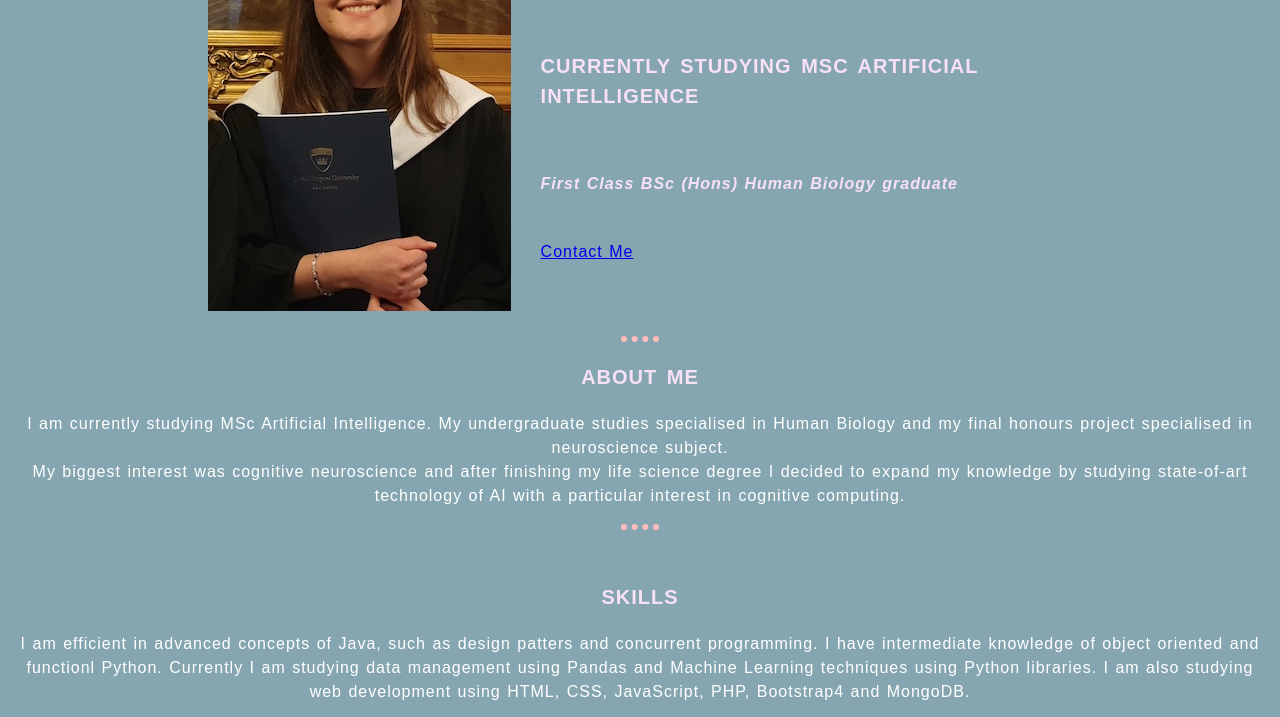
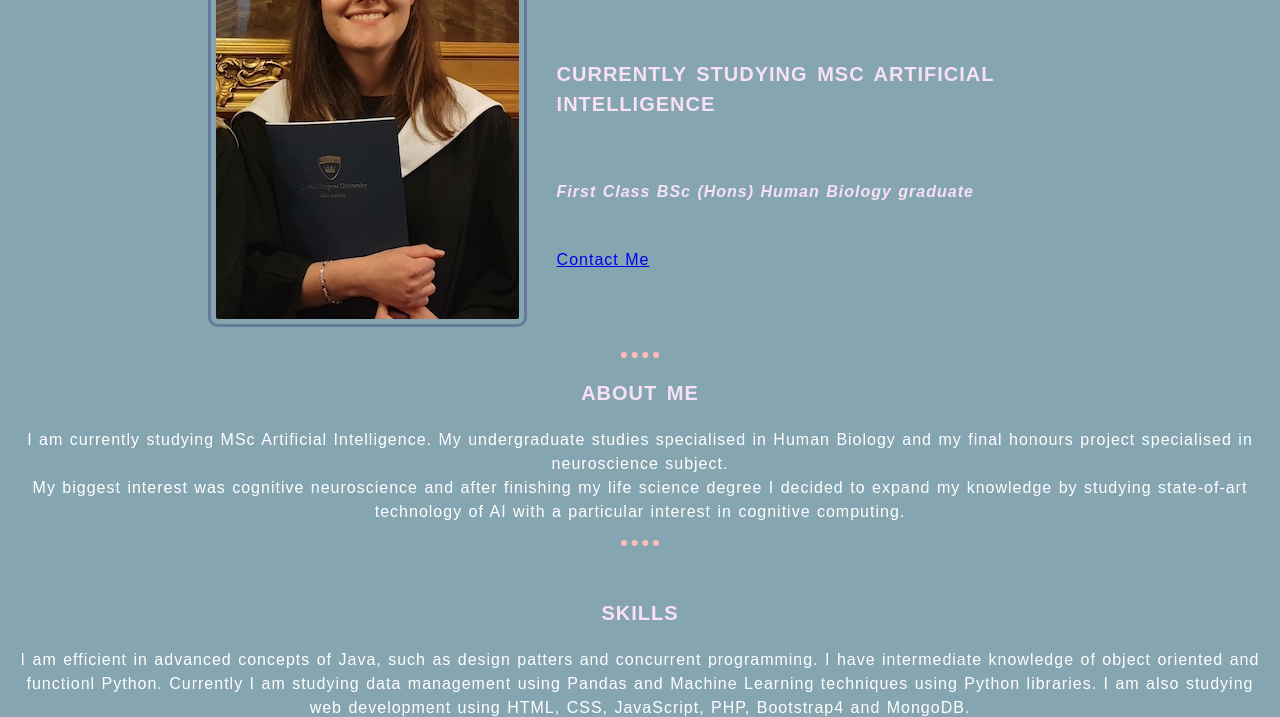
Before and after one commit to Agne0895/curriculum_vitae, a plain HTML site: page index.html in a window 1280 px wide. Shown: the part 172-889 px from the top of the page. Drawn offline with Linux system fonts and the light colour scheme.

Commit message:
CSS update

```diff
--- a/styles.css
+++ b/styles.css
@@ -98,3 +98,8 @@ ul{
   margin-left: 35%;
   margin-right: 20%
 }
+img {
+  border: 3px solid #65799b;
+  border-radius: 10px;
+  padding: 5px;
+}
```
